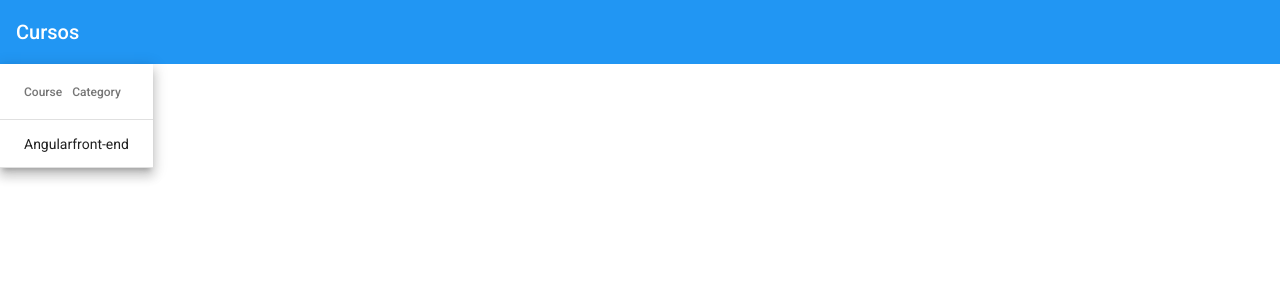
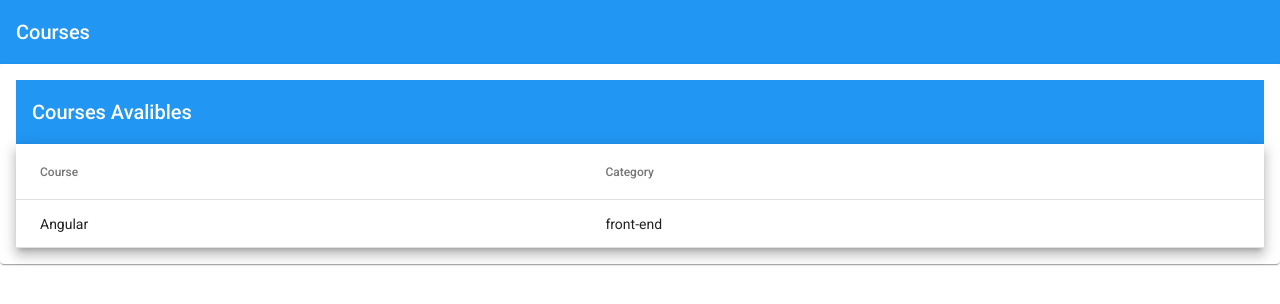
Before and after one commit to RobsonKirka/crud-courses, an Angular app: page /courses in a window 1280 px wide. Shown: the top 304 px of the page. Built offline with nearby package versions, Linux system fonts and the light colour scheme.

Commit message:
Centrilize table and adding tool bar in the top of table

```diff
--- a/src/app/app.component.html
+++ b/src/app/app.component.html
@@ -1,4 +1,4 @@
 <mat-toolbar color="primary">
-  <span>Cursos</span>
+  <span>Courses</span>
 </mat-toolbar>
 <router-outlet></router-outlet>
--- a/src/app/courses/courses.module.ts
+++ b/src/app/courses/courses.module.ts
@@ -1,7 +1,6 @@
 import { CommonModule } from '@angular/common';
 import { NgModule } from '@angular/core';
-import { MatTableModule } from '@angular/material/table';
-
+import { AppMaterialModule } from './../shared/app-material/app-material.module';
 import { CoursesRoutingModule } from './courses-routing.module';
 import { CoursesComponent } from './courses/courses.component';
 
@@ -15,7 +14,7 @@
   imports: [
     CommonModule,
     CoursesRoutingModule,
-    MatTableModule
+    AppMaterialModule
   ]
 })
 export class CoursesModule { }
--- a/src/app/courses/courses/courses.component.css
+++ b/src/app/courses/courses/courses.component.css
@@ -0,0 +1,3 @@
+table {
+  width: 100%;
+}
--- a/src/app/courses/courses/courses.component.html
+++ b/src/app/courses/courses/courses.component.html
@@ -1,3 +1,9 @@
+<mat-card>
+
+  <mat-toolbar color="primary">
+     Courses Avalibles
+  </mat-toolbar>
+
   <table mat-table [dataSource]="courses" class="mat-elevation-z8">
 
     <!-- Name Column -->
@@ -15,3 +21,4 @@
     <tr mat-header-row *matHeaderRowDef="displayedColumns"></tr>
     <tr mat-row *matRowDef="let row; columns: displayedColumns;"></tr>
   </table>
+</mat-card>
```
Also changed, not shown: src/app/shared/app-material/app-material.module.ts (added, +15 -0 lines). Lines whose indentation alone changed are shown as unchanged.
